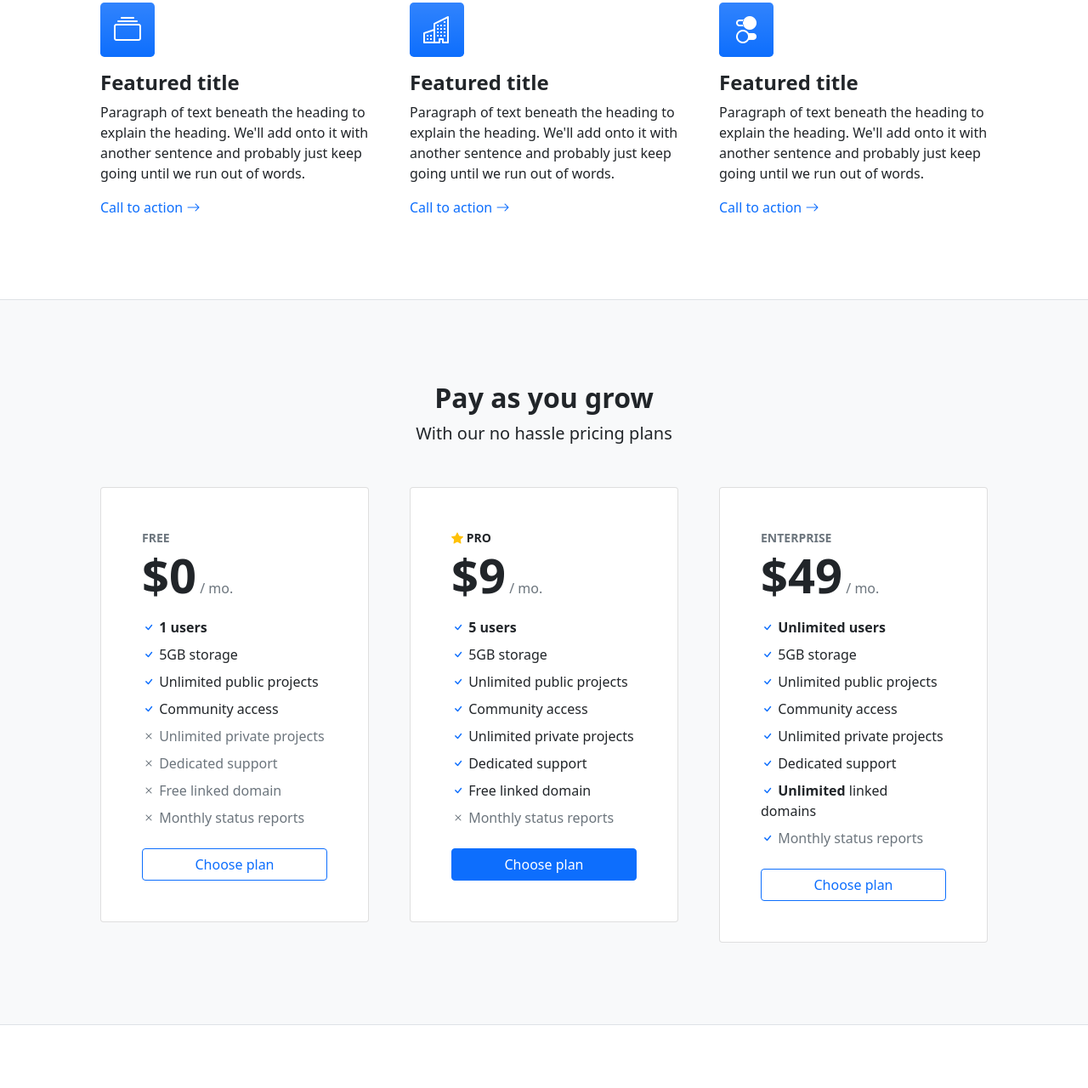
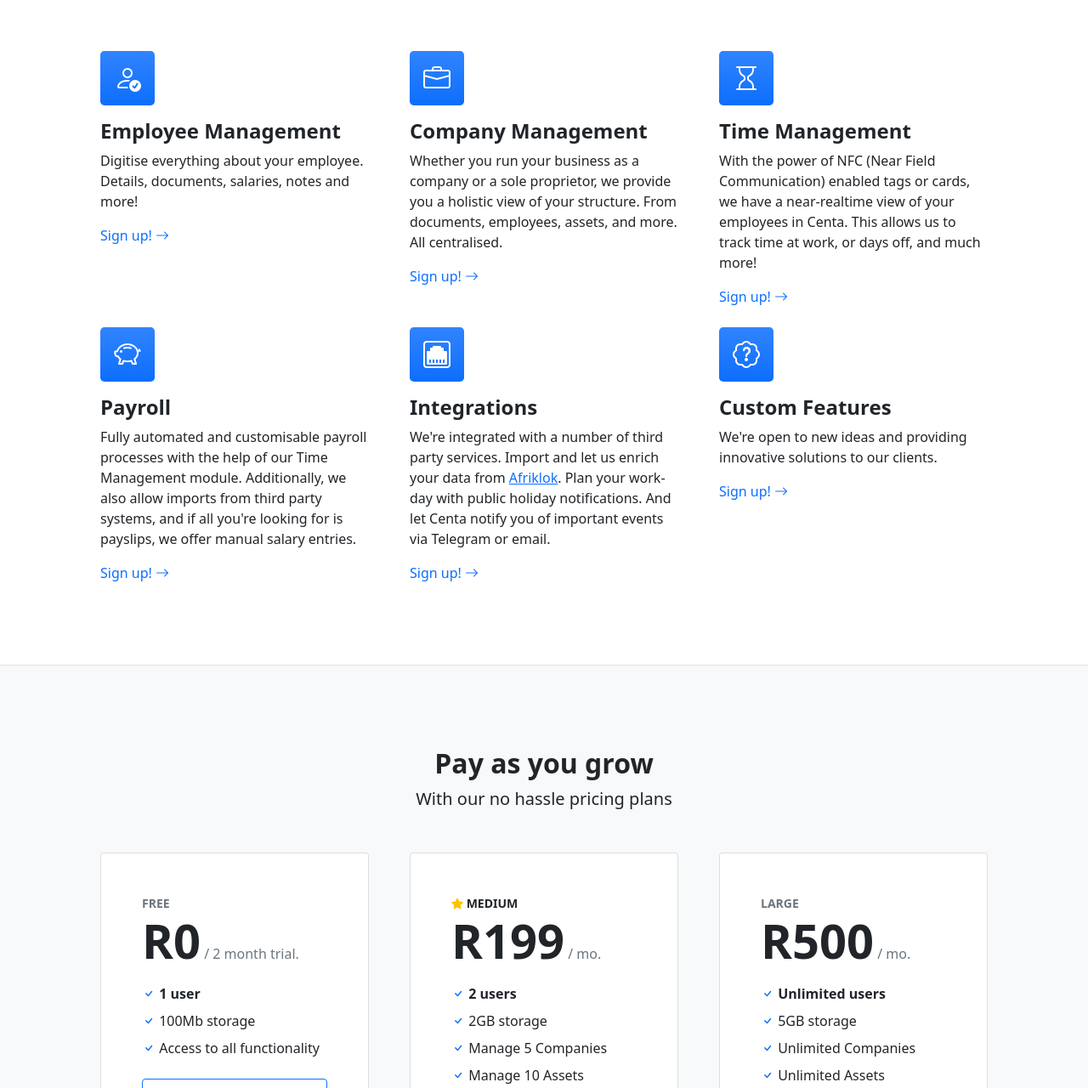
Before and after one commit to EscGoatZA/EscGoatZA.github.io, a plain HTML site: page index.html in a window 1280 px wide. Shown: the part 684-1964 px from the top of the page at 85% size. Drawn offline with nearby package versions, Linux system fonts and the light colour scheme.

Commit message:
Adding Centa Specific information

```diff
--- a/index.html
+++ b/index.html
@@ -5,11 +5,11 @@
         <meta name="viewport" content="width=device-width, initial-scale=1, shrink-to-fit=no" />
         <meta name="description" content="" />
         <meta name="author" content="" />
-        <title>Business Frontpage - Start Bootstrap Template</title>
+        <title>Home - Centa</title>
         <!-- Favicon-->
         <link rel="icon" type="image/x-icon" href="https://escgoatza.github.io/public/assets/favicon.ico"/>
         <!-- Bootstrap icons-->
-        <link href="https://cdn.jsdelivr.net/npm/bootstrap-icons@1.4.1/font/bootstrap-icons.css" rel="stylesheet" />
+        <link rel="stylesheet" href="https://cdn.jsdelivr.net/npm/bootstrap-icons@1.9.1/font/bootstrap-icons.css">
         <!-- Core theme CSS (includes Bootstrap)-->
         <link href="https://escgoatza.github.io/public/css/styles.css" rel="stylesheet" />
     </head>
@@ -17,14 +17,14 @@
         <!-- Responsive navbar-->
         <nav class="navbar navbar-expand-lg navbar-dark bg-dark">
             <div class="container px-5">
-                <a class="navbar-brand" href="#!">Start Bootstrap</a>
+                <a class="navbar-brand" href="#!">Centa - IM</a>
                 <button class="navbar-toggler" type="button" data-bs-toggle="collapse" data-bs-target="#navbarSupportedContent" aria-controls="navbarSupportedContent" aria-expanded="false" aria-label="Toggle navigation"><span class="navbar-toggler-icon"></span></button>
                 <div class="collapse navbar-collapse" id="navbarSupportedContent">
                     <ul class="navbar-nav ms-auto mb-2 mb-lg-0">
-                        <li class="nav-item"><a class="nav-link active" aria-current="page" href="#!">Home</a></li>
+                        <li class="nav-item"><a class="nav-link active" aria-current="page" href="#">Home</a></li>
                         <li class="nav-item"><a class="nav-link" href="#!">About</a></li>
-                        <li class="nav-item"><a class="nav-link" href="#!">Contact</a></li>
-                        <li class="nav-item"><a class="nav-link" href="#!">Services</a></li>
+                        <li class="nav-item"><a class="nav-link" href="#pricing">Pricing</a></li>
+                        <li class="nav-item"><a class="nav-link" href="#contact">Contact</a></li>
                         <li class="nav-item"><a class="nav-link" href="https://app.centa-im.co.uk">Login</a></li>
                     </ul>
                 </div>
@@ -36,8 +36,8 @@
                 <div class="row gx-5 justify-content-center">
                     <div class="col-lg-6">
                         <div class="text-center my-5">
-                            <h1 class="display-5 fw-bolder text-white mb-2">Present your business in a whole new way</h1>
-                            <p class="lead text-white-50 mb-4">Quickly design and customize responsive mobile-first sites with Bootstrap, the world’s most popular front-end open source toolkit!</p>
+                            <h1 class="display-5 fw-bolder text-white mb-2">Central Data Information Management System.</h1>
+                            <p class="lead text-white-50 mb-4">We're on a mission to centralising everything in your business. Starting with document storage, compliance, payroll and more!</p>
                             <div class="d-grid gap-3 d-sm-flex justify-content-sm-center">
                                 <a class="btn btn-primary btn-lg px-4 me-sm-3" href="#features">Get Started</a>
                                 <a class="btn btn-outline-light btn-lg px-4" href="#!">Learn More</a>
@@ -52,29 +52,59 @@
             <div class="container px-5 my-5">
                 <div class="row gx-5">
                     <div class="col-lg-4 mb-5 mb-lg-0">
-                        <div class="feature bg-primary bg-gradient text-white rounded-3 mb-3"><i class="bi bi-collection"></i></div>
-                        <h2 class="h4 fw-bolder">Featured title</h2>
-                        <p>Paragraph of text beneath the heading to explain the heading. We'll add onto it with another sentence and probably just keep going until we run out of words.</p>
-                        <a class="text-decoration-none" href="#!">
-                            Call to action
+                        <div class="feature bg-primary bg-gradient text-white rounded-3 mb-3"><i class="bi bi-person-check"></i></div>
+                        <h2 class="h4 fw-bolder">Employee Management</h2>
+                        <p>Digitise everything about your employee. Details, documents, salaries, notes and more!</p>
+                        <a class="text-decoration-none" href="#pricing">
+                            Sign up!
                             <i class="bi bi-arrow-right"></i>
                         </a>
                     </div>
                     <div class="col-lg-4 mb-5 mb-lg-0">
-                        <div class="feature bg-primary bg-gradient text-white rounded-3 mb-3"><i class="bi bi-building"></i></div>
-                        <h2 class="h4 fw-bolder">Featured title</h2>
-                        <p>Paragraph of text beneath the heading to explain the heading. We'll add onto it with another sentence and probably just keep going until we run out of words.</p>
-                        <a class="text-decoration-none" href="#!">
-                            Call to action
+                        <div class="feature bg-primary bg-gradient text-white rounded-3 mb-3"><i class="bi bi-briefcase"></i></div>
+                        <h2 class="h4 fw-bolder">Company Management</h2>
+                        <p>Whether you run your business as a company or a sole proprietor, we provide you a holistic view of your structure. From documents, employees, assets, and more. All centralised.</p>
+                        <a class="text-decoration-none" href="#pricing">
+                            Sign up!
                             <i class="bi bi-arrow-right"></i>
                         </a>
                     </div>
-                    <div class="col-lg-4">
-                        <div class="feature bg-primary bg-gradient text-white rounded-3 mb-3"><i class="bi bi-toggles2"></i></div>
-                        <h2 class="h4 fw-bolder">Featured title</h2>
-                        <p>Paragraph of text beneath the heading to explain the heading. We'll add onto it with another sentence and probably just keep going until we run out of words.</p>
-                        <a class="text-decoration-none" href="#!">
-                            Call to action
+                    <div class="col-lg-4 mb-5 mb-lg-0">
+                        <div class="feature bg-primary bg-gradient text-white rounded-3 mb-3"><i class="bi bi-hourglass"></i></div>
+                        <h2 class="h4 fw-bolder">Time Management</h2>
+                        <p>With the power of NFC (Near Field Communication) enabled tags or cards, we have a near-realtime view of your employees in Centa. This allows us to track time at work, or days off, and much more!</p>
+                        <a class="text-decoration-none" href="#pricing">
+                            Sign up!
+                            <i class="bi bi-arrow-right"></i>
+                        </a>
+                    </div>
+                </div>
+                <br>
+                <div class="row gx-5">
+                    <div class="col-lg-4 mb-5 mb-lg-0">
+                        <div class="feature bg-primary bg-gradient text-white rounded-3 mb-3"><i class="bi bi-piggy-bank"></i></div>
+                        <h2 class="h4 fw-bolder">Payroll</h2>
+                        <p>Fully automated and customisable payroll processes with the help of our Time Management module. Additionally, we also allow imports from third party systems, and if all you're looking for is payslips, we offer manual salary entries.</p>
+                        <a class="text-decoration-none" href="#pricing">
+                            Sign up!
+                            <i class="bi bi-arrow-right"></i>
+                        </a>
+                    </div>
+                    <div class="col-lg-4 mb-5 mb-lg-0">
+                        <div class="feature bg-primary bg-gradient text-white rounded-3 mb-3"><i class="bi bi-ethernet"></i></div>
+                        <h2 class="h4 fw-bolder">Integrations</h2>
+                        <p>We're integrated with a number of third party services. Import and let us enrich your data from <a href="https://www.afriklok.co.za/" target="_blank">Afriklok</a>. Plan your work-day with public holiday notifications. And let Centa notify you of important events via Telegram or email.</p>
+                        <a class="text-decoration-none" href="#pricing">
+                            Sign up!
+                            <i class="bi bi-arrow-right"></i>
+                        </a>
+                    </div>
+                    <div class="col-lg-4 mb-5 mb-lg-0">
+                        <div class="feature bg-primary bg-gradient text-white rounded-3 mb-3"><i class="bi bi-patch-question"></i></div>
+                        <h2 class="h4 fw-bolder">Custom Features</h2>
+                        <p>We're open to new ideas and providing innovative solutions to our clients.</p>
+                        <a class="text-decoration-none" href="#pricing">
+                            Sign up!
                             <i class="bi bi-arrow-right"></i>
                         </a>
                     </div>
@@ -82,7 +112,7 @@
             </div>
         </section>
         <!-- Pricing section-->
-        <section class="bg-light py-5 border-bottom">
+        <section class="bg-light py-5 border-bottom" id="pricing">
             <div class="container px-5 my-5">
                 <div class="text-center mb-5">
                     <h2 class="fw-bolder">Pay as you grow</h2>
@@ -95,104 +125,84 @@
                             <div class="card-body p-5">
                                 <div class="small text-uppercase fw-bold text-muted">Free</div>
                                 <div class="mb-3">
-                                    <span class="display-4 fw-bold">$0</span>
+                                    <span class="display-4 fw-bold">R0</span>
+                                    <span class="text-muted">/ 2 month trial.</span>
+                                </div>
+                                <ul class="list-unstyled mb-4">
+                                    <li class="mb-2">
+                                        <i class="bi bi-check text-primary"></i>
+                                        <strong>1 user</strong>
+                                    </li>
+                                    <li class="mb-2">
+                                        <i class="bi bi-check text-primary"></i>
+                                        100Mb storage
+                                    </li>
+                                    <li class="mb-2">
+                                        <i class="bi bi-check text-primary"></i>
+                                        Access to all functionality
+                                    </li>
+                                </ul>
+                                <div class="d-grid"><a class="btn btn-outline-primary" href="mailto:hjschmidt@outlook.com?subject=Signup Request: Free Trial&body=Hello, Please contact me, I would like to subscribe to Centa-im. Thanks!">Free Trial</a></div>
+                            </div>
+                        </div>
+                    </div>
+                    <!-- Pricing card Medium-->
+                    <div class="col-lg-6 col-xl-4">
+                        <div class="card mb-5 mb-xl-0">
+                            <div class="card-body p-5">
+                                <div class="small text-uppercase fw-bold">
+                                    <i class="bi bi-star-fill text-warning"></i>
+                                    Medium
+                                </div>
+                                <div class="mb-3">
+                                    <span class="display-4 fw-bold">R199</span>
                                     <span class="text-muted">/ mo.</span>
                                 </div>
                                 <ul class="list-unstyled mb-4">
                                     <li class="mb-2">
                                         <i class="bi bi-check text-primary"></i>
-                                        <strong>1 users</strong>
+                                        <strong>2 users</strong>
                                     </li>
                                     <li class="mb-2">
                                         <i class="bi bi-check text-primary"></i>
-                                        5GB storage
+                                        2GB storage
                                     </li>
                                     <li class="mb-2">
                                         <i class="bi bi-check text-primary"></i>
-                                        Unlimited public projects
+                                        Manage 5 Companies
                                     </li>
                                     <li class="mb-2">
                                         <i class="bi bi-check text-primary"></i>
-                                        Community access
+                                        Manage 10 Assets
                                     </li>
-                                    <li class="mb-2 text-muted">
-                                        <i class="bi bi-x"></i>
-                                        Unlimited private projects
+                                    <li class="mb-2">
+                                        <i class="bi bi-check text-primary"></i>
+                                        Manage 25 Employees
                                     </li>
-                                    <li class="mb-2 text-muted">
+                                    <li class="mb-2">
+                                        <i class="bi bi-check text-primary"></i>
+                                        Compliance Reminders
+                                    </li>
+                                    <li class="text-muted">
                                         <i class="bi bi-x"></i>
                                         Dedicated support
                                     </li>
-                                    <li class="mb-2 text-muted">
-                                        <i class="bi bi-x"></i>
-                                        Free linked domain
-                                    </li>
                                     <li class="text-muted">
                                         <i class="bi bi-x"></i>
-                                        Monthly status reports
+                                        Regulatory & Custom Reports
                                     </li>
                                 </ul>
-                                <div class="d-grid"><a class="btn btn-outline-primary" href="#!">Choose plan</a></div>
+                                <div class="d-grid"><a class="btn btn-primary" href="mailto:hjschmidt@outlook.com?subject=Signup Request: Medium&body=Hello, Please contact me, I would like to subscribe to Centa-im. Thanks!">Choose plan</a></div>
                             </div>
                         </div>
                     </div>
-                    <!-- Pricing card pro-->
-                    <div class="col-lg-6 col-xl-4">
-                        <div class="card mb-5 mb-xl-0">
-                            <div class="card-body p-5">
-                                <div class="small text-uppercase fw-bold">
-                                    <i class="bi bi-star-fill text-warning"></i>
-                                    Pro
-                                </div>
-                                <div class="mb-3">
-                                    <span class="display-4 fw-bold">$9</span>
-                                    <span class="text-muted">/ mo.</span>
-                                </div>
-                                <ul class="list-unstyled mb-4">
-                                    <li class="mb-2">
-                                        <i class="bi bi-check text-primary"></i>
-                                        <strong>5 users</strong>
-                                    </li>
-                                    <li class="mb-2">
-                                        <i class="bi bi-check text-primary"></i>
-                                        5GB storage
-                                    </li>
-                                    <li class="mb-2">
-                                        <i class="bi bi-check text-primary"></i>
-                                        Unlimited public projects
-                                    </li>
-                                    <li class="mb-2">
-                                        <i class="bi bi-check text-primary"></i>
-                                        Community access
-                                    </li>
-                                    <li class="mb-2">
-                                        <i class="bi bi-check text-primary"></i>
-                                        Unlimited private projects
-                                    </li>
-                                    <li class="mb-2">
-                                        <i class="bi bi-check text-primary"></i>
-                                        Dedicated support
-                                    </li>
-                                    <li class="mb-2">
-                                        <i class="bi bi-check text-primary"></i>
-                                        Free linked domain
-                                    </li>
-                                    <li class="text-muted">
-                                        <i class="bi bi-x"></i>
-                                        Monthly status reports
-                                    </li>
-                                </ul>
-                                <div class="d-grid"><a class="btn btn-primary" href="#!">Choose plan</a></div>
-                            </div>
-                        </div>
-                    </div>
-                    <!-- Pricing card enterprise-->
+                    <!-- Pricing card Large-->
                     <div class="col-lg-6 col-xl-4">
                         <div class="card">
                             <div class="card-body p-5">
-                                <div class="small text-uppercase fw-bold text-muted">Enterprise</div>
+                                <div class="small text-uppercase fw-bold text-muted">Large</div>
                                 <div class="mb-3">
-                                    <span class="display-4 fw-bold">$49</span>
+                                    <span class="display-4 fw-bold">R500</span>
                                     <span class="text-muted">/ mo.</span>
                                 </div>
                                 <ul class="list-unstyled mb-4">
@@ -206,15 +216,19 @@
                                     </li>
                                     <li class="mb-2">
                                         <i class="bi bi-check text-primary"></i>
-                                        Unlimited public projects
+                                        Unlimited Companies
                                     </li>
                                     <li class="mb-2">
                                         <i class="bi bi-check text-primary"></i>
-                                        Community access
+                                        Unlimited Assets
                                     </li>
                                     <li class="mb-2">
                                         <i class="bi bi-check text-primary"></i>
-                                        Unlimited private projects
+                                        Unlimited Employees
+                                    </li>
+                                    <li class="mb-2">
+                                        <i class="bi bi-check text-primary"></i>
+                                        Compliance Reminders
                                     </li>
                                     <li class="mb-2">
                                         <i class="bi bi-check text-primary"></i>
@@ -222,15 +236,14 @@
                                     </li>
                                     <li class="mb-2">
                                         <i class="bi bi-check text-primary"></i>
-                                        <strong>Unlimited</strong>
-                                        linked domains
+                                        Regulatory & Custom Reports
                                     </li>
-                                    <li class="text-muted">
+                                    <li class="mb-2">
                                         <i class="bi bi-check text-primary"></i>
-                                        Monthly status reports
+                                        Submit new feature requests
                                     </li>
                                 </ul>
-                                <div class="d-grid"><a class="btn btn-outline-primary" href="#!">Choose plan</a></div>
+                                <div class="d-grid"><a class="btn btn-outline-primary" href="mailto:hjschmidt@outlook.com?subject=Signup Request: Large&body=Hello, Please contact me, I would like to subscribe to Centa-im. Thanks!">Enquire</a></div>
                             </div>
                         </div>
                     </div>
@@ -275,7 +288,7 @@
             </div>
         </section>
         <!-- Contact section-->
-        <section class="bg-light py-5">
+        <section class="bg-light py-5" id="contact">
             <div class="container px-5 my-5 px-5">
                 <div class="text-center mb-5">
                     <div class="feature bg-primary bg-gradient text-white rounded-3 mb-3"><i class="bi bi-envelope"></i></div>
@@ -343,16 +356,11 @@
         </section>
         <!-- Footer-->
         <footer class="py-5 bg-dark">
-            <div class="container px-5"><p class="m-0 text-center text-white">Copyright &copy; Your Website 2022</p></div>
+            <div class="container px-5"><p class="m-0 text-center text-white">&copy; 2022 Copyright: <a href="mailto:hjschmidt@outlook.com">H Schmidt</a></p></div>
         </footer>
         <!-- Bootstrap core JS-->
         <script src="https://cdn.jsdelivr.net/npm/bootstrap@5.1.3/dist/js/bootstrap.bundle.min.js"></script>
         <!-- Core theme JS-->
         <script src="https://escgoatza.github.io/public/js/scripts.js"></script>
-        <!-- * * * * * * * * * * * * * * * * * * * * * * * * * * * * * * * * * * * * * * * *-->
-        <!-- * *                               SB Forms JS                               * *-->
-        <!-- * * Activate your form at https://startbootstrap.com/solution/contact-forms * *-->
-        <!-- * * * * * * * * * * * * * * * * * * * * * * * * * * * * * * * * * * * * * * * *-->
-        <script src="https://cdn.startbootstrap.com/sb-forms-latest.js"></script>
     </body>
 </html>
```
